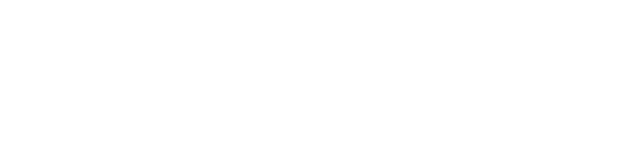
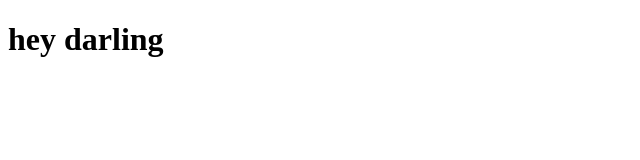
Before and after one commit to easinBinYousufbhuiyan9444/first-project, a plain HTML site: page index.html in a window 1280 px wide. Shown: the whole page, without its empty margins (0-640 px from the left). Drawn offline with Linux system fonts and the light colour scheme.

Commit message:
hey aleya

```diff
--- a/index.html
+++ b/index.html
@@ -9,6 +9,6 @@
     </title>
 </head>
 <body>
-
+    <h1> hey darling </h1>
 </body>
 </html>
```
